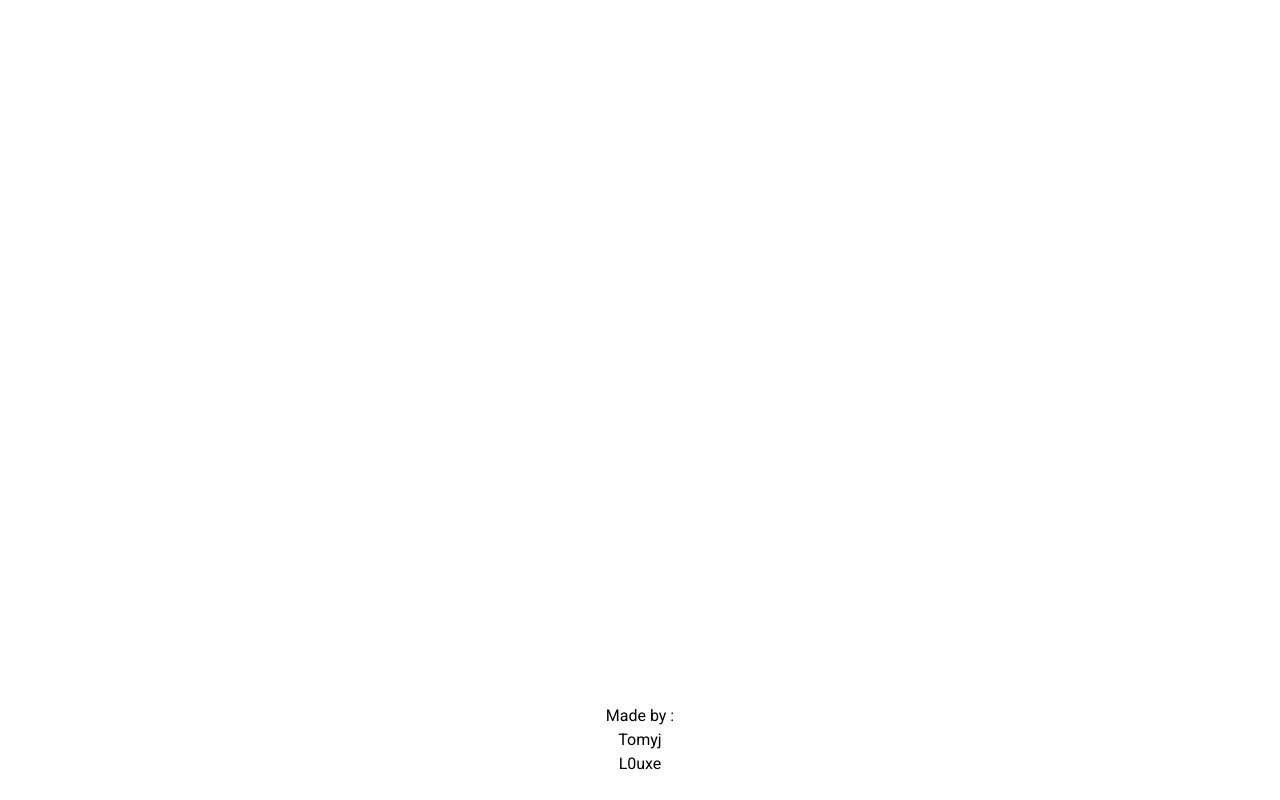
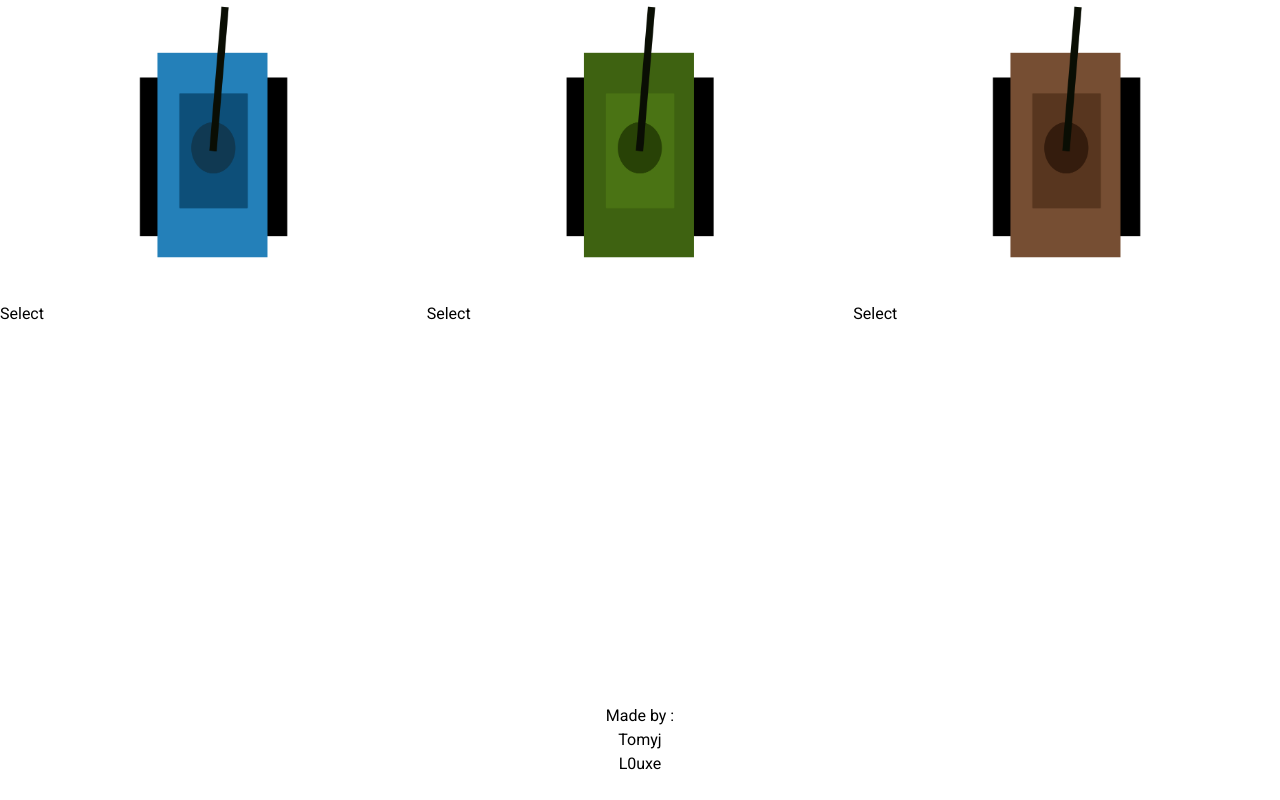
Before and after one commit to TomJegou/TANK-CONQUEROR, a Next.js app: page /skinTankMenu in a window 1280 px wide. Built offline with nearby package versions, Linux system fonts and the light colour scheme.

Commit message:
create showcase for tankSkin

```diff
--- /dev/null
+++ b/src/components/ShowcaseSkinTank.js
@@ -0,0 +1,15 @@
+import Image from "next/image"
+import Link from "next/link"
+
+export default function ShowcaseSkinTank ({ srcTank, href, tankColor }) {
+    const handleClick = () => {
+        document.cookie = `tankColor=${tankColor}`
+    }
+
+    return (
+        <div className="" onClick={handleClick}>
+            <Image src={srcTank} />
+            <Link href={href}>Select</Link>
+        </div>
+    )
+}
--- a/src/pages/skinTankMenu.js
+++ b/src/pages/skinTankMenu.js
@@ -1,4 +1,5 @@
 import Layout from "@/components/Layout"
+import ShowcaseSkinTank from "@/components/ShowcaseSkinTank"
 import skinTankGreen from "@/../public/skinTanks/tankGreen.png"
 import skinTankBlue from "@/../public/skinTanks/tankBlue.png"
 import skinTankBrown from "@/../public/skinTanks/tankBrown.png"
@@ -7,7 +8,9 @@ export default function SkinTankMenu () {
     return (
         <Layout>
             <div className="flex justify-center h-[85vh] w-[100vw]">
-
+                <ShowcaseSkinTank srcTank={skinTankBlue} href={"/soloGame"} tankColor={"Blue"} />
+                <ShowcaseSkinTank srcTank={skinTankGreen} href={"/soloGame"} tankColor={"Green"} />
+                <ShowcaseSkinTank srcTank={skinTankBrown} href={"/soloGame"} tankColor={"Brown"} />
             </div>
         </Layout>
     )
```
